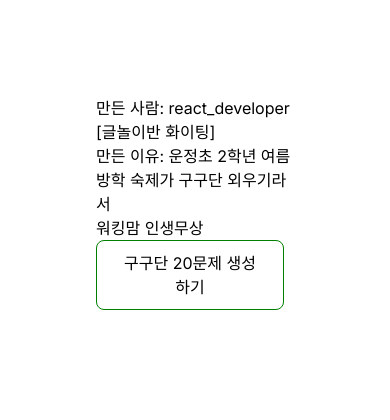
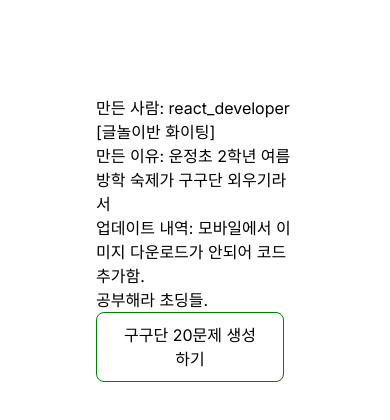
Before and after one commit to code-friends-tasha1/gugu-dan, a Next.js app: page / in a window 390 px wide. Shown: the top 420 px of the page. Built offline with nearby package versions, Linux system fonts and the light colour scheme.

Commit message:
이미지 다운로드 모바일 지원 모드 추가.

```diff
--- a/src/app/page.tsx
+++ b/src/app/page.tsx
@@ -98,7 +98,8 @@ export default function Home() {
                 <div className={'title-area'}>
                     <p>만든 사람: react_developer [글놀이반 화이팅]</p>
                     <p>만든 이유: 운정초 2학년 여름방학 숙제가 구구단 외우기라서</p>
-                    <p>워킹맘 인생무상</p>
+                    <p>업데이트 내역: 모바일에서 이미지 다운로드가 안되어 코드 추가함.</p>
+                    <p>공부해라 초딩들.</p>
                 </div>
                 <div className={'button-area'}>
                     <button onClick={getGuGuDanProblems}
```
